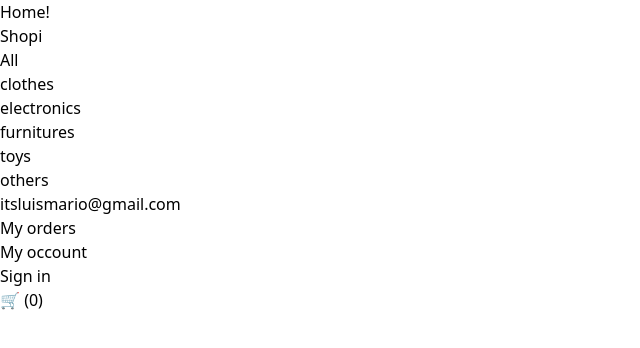
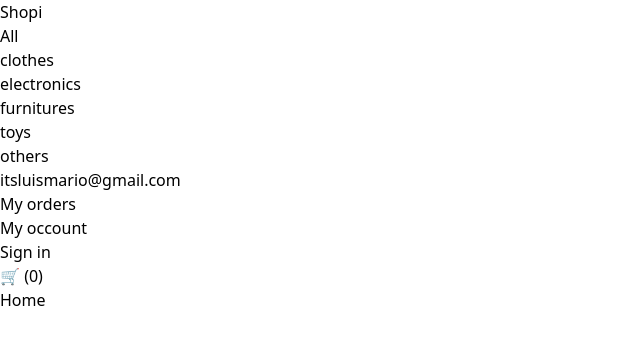
Before and after one commit to itsluismario/Shopi-with-react-vite-tailwind, a React (Vite) app: page / in a window 1280 px wide. Shown: the top 348 px of the page, without its empty margins (0-640 px from the left). Built offline with nearby package versions, Linux system fonts and the light colour scheme.

Commit message:
lipstick: Layout added

```diff
--- /dev/null
+++ b/src/Components/Layout/index.tsx
@@ -0,0 +1,9 @@
+const Layout = ({ children }: any) => {
+    return (
+        <div className="flex flex-col items-center mt-20">
+            { children }
+        </div>
+    )
+}
+
+export default Layout
--- a/src/Components/Navbar/index.tsx
+++ b/src/Components/Navbar/index.tsx
@@ -64,7 +64,7 @@
 const Navbar = () => {
     const activeStyle = 'underline underline-offset-4'
     return (
-        <nav className="flex justify-between items-center fixed z-10 w-full py-5 px-5 text-sm font-light">
+        <nav className="flex justify-between items-center fixed z-10 top-0 w-full py-5 px-5 text-sm font-light">
             <ul className="flex items-center gap-3">
                 <li className="font-semibold text-lg">
                 <NavLink
--- a/src/Pages/App/index.tsx
+++ b/src/Pages/App/index.tsx
@@ -23,8 +23,8 @@
 const App = () => {
   return (
     <BrowserRouter>
+      <Navbar/>
       <AppRoutes/>
-      <Navbar/>
     </BrowserRouter>
   )
 }
--- a/src/Pages/Home/index.tsx
+++ b/src/Pages/Home/index.tsx
@@ -1,9 +1,10 @@
+import Layout from "../../Components/Layout"
+
 function Home() {
-
   return (
-    <h1 className="bg-amber-500">
-      Home!
-    </h1>
+      <Layout>
+          Home
+      </Layout>
   )
 }
 
--- a/src/Pages/MyAccount/index.tsx
+++ b/src/Pages/MyAccount/index.tsx
@@ -1,9 +1,11 @@
+import Layout from "../../Components/Layout"
+
 function MyAccount() {
 
     return (
-      <h1 className="bg-amber-500">
+      <Layout>
         MyAccount!
-      </h1>
+      </Layout>
     )
   }
 
--- a/src/Pages/MyOrder/index.tsx
+++ b/src/Pages/MyOrder/index.tsx
@@ -1,9 +1,11 @@
+import Layout from "../../Components/Layout"
+
 function MyOrder() {
 
     return (
-      <h1 className="bg-amber-500">
+      <Layout>
         MyOrder!
-      </h1>
+      </Layout>
     )
   }
 
--- a/src/Pages/MyOrders/index.tsx
+++ b/src/Pages/MyOrders/index.tsx
@@ -1,9 +1,11 @@
+import Layout from "../../Components/Layout"
+
 function MyOrders() {
 
     return (
-      <h1 className="bg-amber-500">
+      <Layout>
         MyOrders!
-      </h1>
+      </Layout>
     )
   }
 
--- a/src/Pages/NotFound/index.tsx
+++ b/src/Pages/NotFound/index.tsx
@@ -1,9 +1,11 @@
+import Layout from "../../Components/Layout"
+
 function NotFound() {
 
     return (
-      <h1 className="bg-amber-500">
+      <Layout>
         NotFound!
-      </h1>
+      </Layout>
     )
   }
 
--- a/src/Pages/Signin/index.tsx
+++ b/src/Pages/Signin/index.tsx
@@ -1,9 +1,11 @@
+import Layout from "../../Components/Layout"
+
 function Signin() {
 
     return (
-      <h1 className="bg-amber-500">
+      <Layout>
         Signin!
-      </h1>
+      </Layout>
     )
   }
 
```
